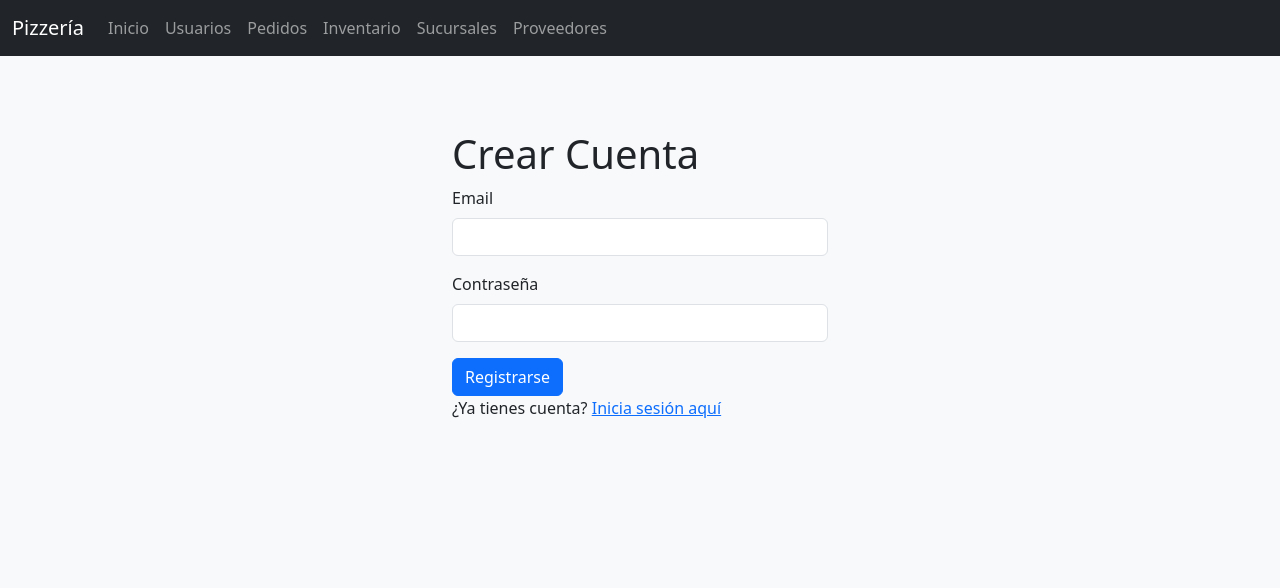
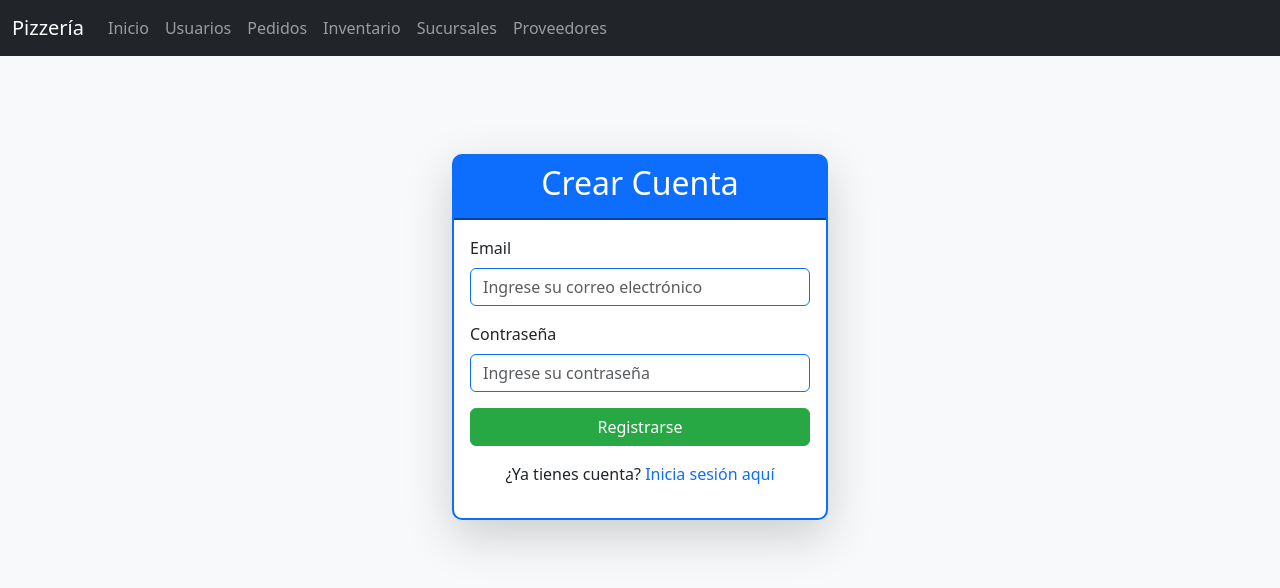
Before and after one commit to SebasBit-SM/Pizzeria-Frontend, a Vue app: page /register in a window 1280 px wide. Shown: the top 588 px of the page. Built offline with nearby package versions, Linux system fonts and the light colour scheme; the HTML template or start-up script is replaced by a standard one.

Commit message:
Mejora Diseño Register

```diff
--- a/src/views/Register.vue
+++ b/src/views/Register.vue
@@ -1,21 +1,44 @@
 <template>
-    <div class="container mt-4">
-      <h1>Crear Cuenta</h1>
+  <div class="container mt-5">
+    <div class="card shadow-lg">
+      <div class="card-header bg-primary text-white text-center">
+        <h2>Crear Cuenta</h2>
+      </div>
+      <div class="card-body">
         <form @submit.prevent="register">
           <div class="mb-3">
             <label for="email" class="form-label">Email</label>
-          <input type="email" id="email" v-model="email" class="form-control" required />
+            <input
+              type="email"
+              id="email"
+              v-model="email"
+              class="form-control border-primary"
+              placeholder="Ingrese su correo electrónico"
+              required
+            />
           </div>
           <div class="mb-3">
             <label for="password" class="form-label">Contraseña</label>
-          <input type="password" id="password" v-model="password" class="form-control" required />
+            <input
+              type="password"
+              id="password"
+              v-model="password"
+              class="form-control border-primary"
+              placeholder="Ingrese su contraseña"
+              required
+            />
           </div>
-        <button type="submit" class="btn btn-primary">Registrarse</button>
+          <button type="submit" class="btn btn-success w-100">Registrarse</button>
         </form>
 
-      <p v-if="errorMessage" class="text-danger mt-3">{{ errorMessage }}</p>
+        <p v-if="errorMessage" class="text-danger mt-3 text-center">{{ errorMessage }}</p>
 
-      <p>¿Ya tienes cuenta? <router-link to="/login">Inicia sesión aquí</router-link></p>
+        <p class="text-center mt-3">
+          ¿Ya tienes cuenta?
+          <router-link to="/login" class="text-primary text-decoration-none">Inicia sesión aquí</router-link>
+        </p>
+      </div>
+    </div>
   </div>
 </template>
 
@@ -31,7 +54,10 @@
   methods: {
     register() {
       if (this.email && this.password) {
-          localStorage.setItem('usuarioAutenticado', JSON.stringify({ email: this.email }));
+        localStorage.setItem(
+          'usuarioAutenticado',
+          JSON.stringify({ email: this.email })
+        );
         this.$router.push('/');
       } else {
         this.errorMessage = 'Por favor completa todos los campos';
@@ -47,4 +73,15 @@
   margin: auto;
   padding-top: 50px;
 }
+.card {
+  border: 2px solid #0d6efd;
+  border-radius: 10px;
+}
+.card-header {
+  border-bottom: 2px solid #084298;
+}
+.btn-success {
+  background-color: #28a745;
+  border-color: #28a745;
+}
 </style>
```
Lines whose indentation alone changed are shown as unchanged.
